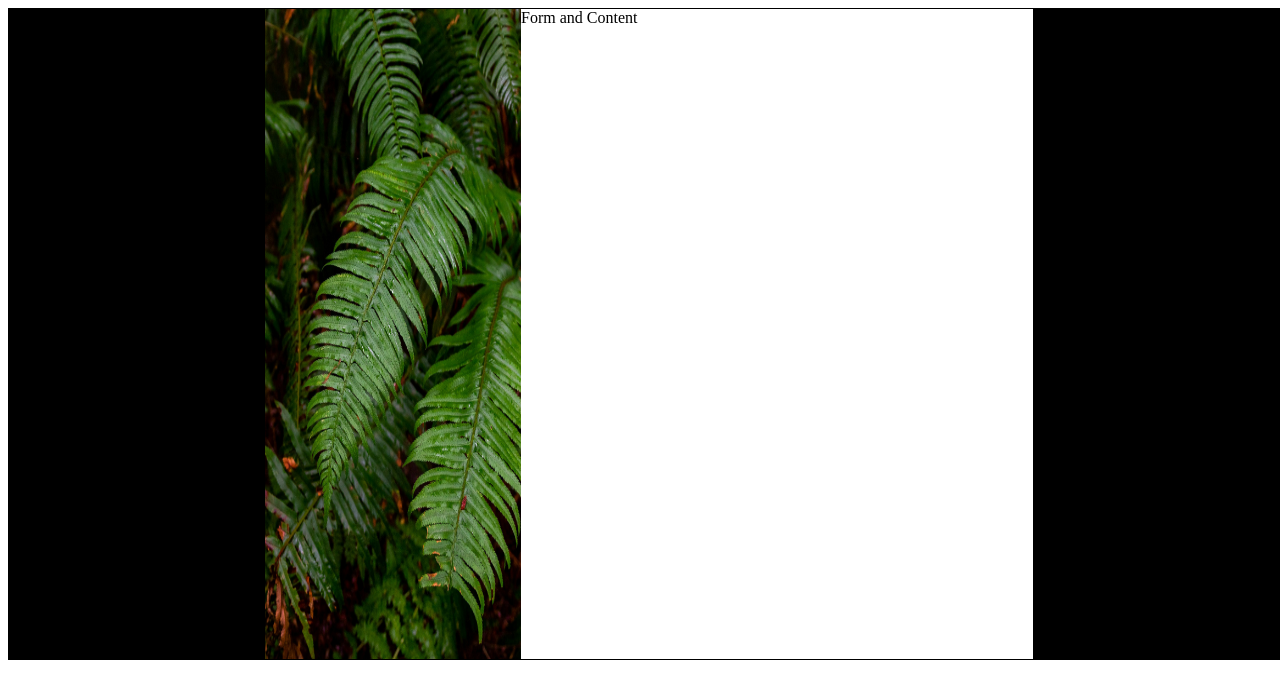
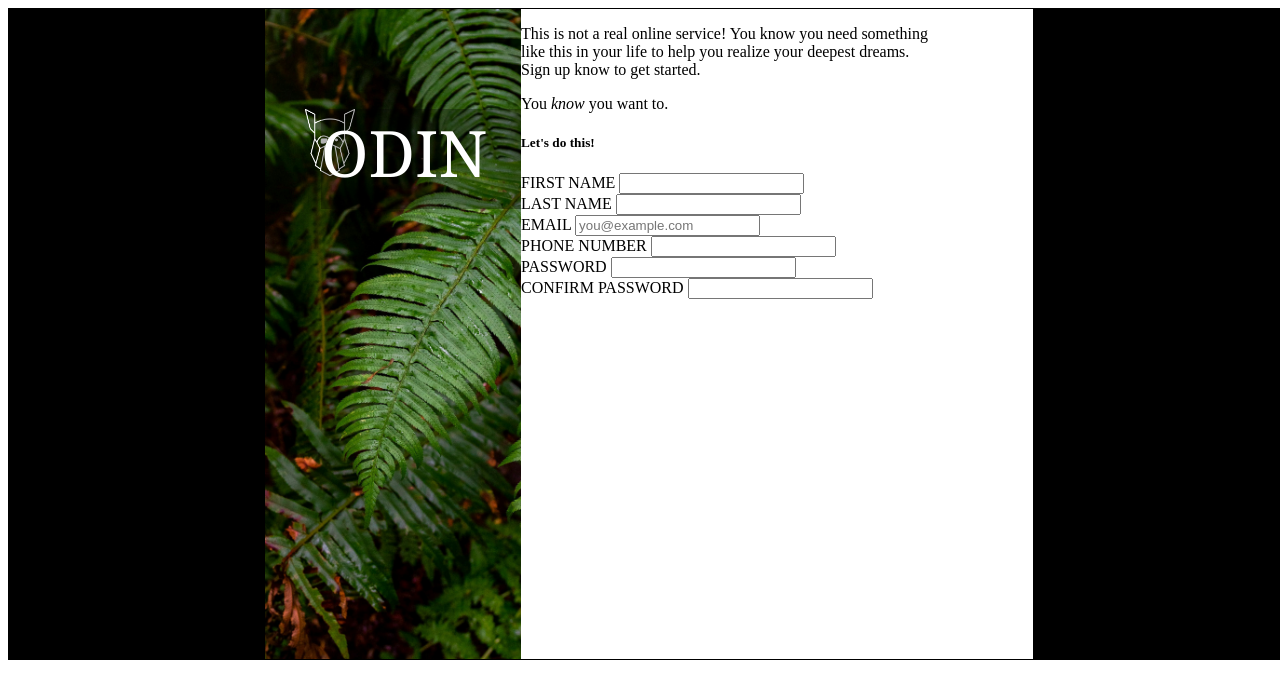
Before and after one commit to Yared1970/form_assignment, a plain HTML site: page index.html in a window 1280 px wide. Drawn offline with Linux system fonts and the light colour scheme.

Commit message:
Edited Form section of index.com

```diff
--- a/index.html
+++ b/index.html
@@ -9,9 +9,48 @@
     <body id="container">
         <div class="left-side">Left side</div>
         <div class="center-side">
-            <img src="halie.jpg" height="100%" width="100%" alt="image of plant" />
+            <img src="odin-lined.png" alt="logo" class="logo">
+            <div class="background-image"></div>
+            <div class="odin">ODIN</div>
         </div>
-        <div class="centerright-side">Form and Content</div>
+        <div class="centerright-side">
+            <div class="top-part">
+                <p>This is not a real online service! You know you need something<br>
+                like this in your life to help you realize your deepest dreams.<br>
+                Sign up know to get started.</p>
+                <p>You <i>know</i> you want to.</p>
+            </div>
+            <div class="middle-part">
+                <h5>Let's do this!</h5>
+                <form action="#" method="post">
+                    <div>
+                        <label for="first-name">FIRST NAME</label>
+                        <input type="text" id="first-name" name="first-name">
+                    </div>
+                    <div>
+                        <label for="last-name">LAST NAME</label>
+                        <input type="text" id="last-name" name="last-name">
+                    </div>
+                    <div>
+                        <label for="email">EMAIL</label>
+                        <input type="email" id="email" name="email" placeholder="you@example.com">
+                    </div>
+                    <div>
+                        <label for="number">PHONE NUMBER</label>
+                        <input type="number" id="number" name="number">
+                    </div>
+                    <div>
+                        <label for="password">PASSWORD</label>
+                        <input type="password" id="password" name="password">
+                    </div>
+                    <div>
+                        <label for="password-confirm">CONFIRM PASSWORD</label>
+                        <input type="password" id="password-conffirm" name="password-confirm">
+                    </div>
+                </form>
+            </div>
+            <div class="bottom-part"></div>
+        </div>
         <div class="right">Right side</div>
 
     </body>
--- a/styles.css
+++ b/styles.css
@@ -24,12 +24,43 @@
 
 .center-side {
     width: 20%;
+    position: relative;
     height: 100%;
-    background-color:aliceblue;
-    border-style: thin;
+
+    border-style: thin black;
+
+}
+
+.background-image {
+    width: 100%;
+    height: 100%;
+    background-image: url("halie.jpg");
+    background-size: cover;
+}
+
+.logo {
+    position: absolute;
+    top: 100px;
+    left: 40px;
+    width: 50px;
+    height: auto;
+    z-index: 1;
+}
+
+.odin {
+    position: absolute;
+    top: 100px;
+    right: 0px;
+    width: 200px;
+    height: 100px;
+    z-index: 1;
+    font-family:Georgia, 'Times New Roman', Times, serif;
+    background-color: rgba(0, 0, 0, 0.3);
+    color: #fff;
+    font-size: 4em;
+}
 
 
-}
 
 .centerright-side {
     width: 40%;
```
Also changed, not shown: odin-lined.png (added).
